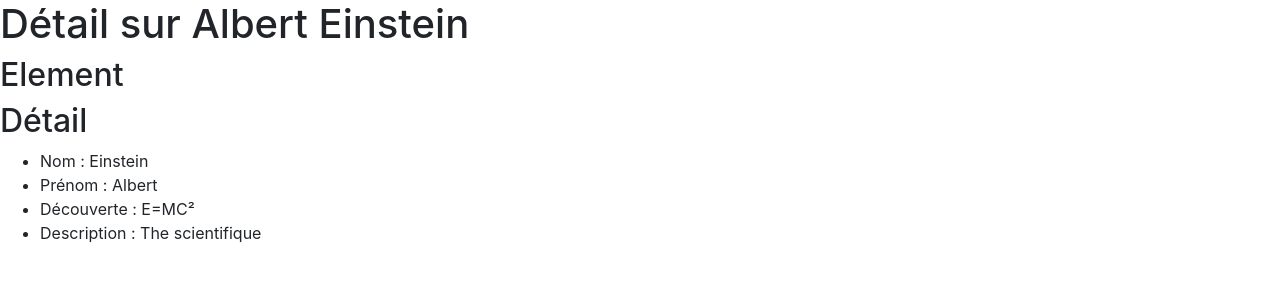
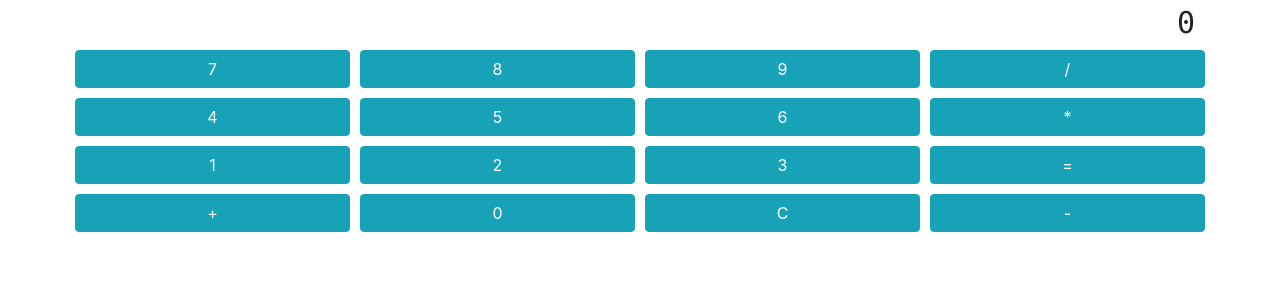
Before and after one commit to guillaume-artignan/CDPI_ANGULAR, an Angular app: page / in a window 1280 px wide. Shown: the top 300 px of the page. Built offline with nearby package versions, Linux system fonts and the light colour scheme.

Commit message:
Calculatrice

```diff
--- a/src/app/app.module.ts
+++ b/src/app/app.module.ts
@@ -4,17 +4,19 @@ import { NgModule } from '@angular/core';
 import { AppComponent } from './app.component';
 import { ArticleComponent } from './article/article.component';
 import { ScientifiquesComponent } from './scientifiques/scientifiques.component';
+import { CalcultriceComponent } from './calcultrice/calcultrice.component';
 
 @NgModule({
   declarations: [
     AppComponent,
     ArticleComponent,
-    ScientifiquesComponent
+    ScientifiquesComponent,
+    CalcultriceComponent
   ],
   imports: [
     BrowserModule
   ],
   providers: [],
-  bootstrap: [ScientifiquesComponent]
+  bootstrap: [CalcultriceComponent]
 })
 export class AppModule { }
--- /dev/null
+++ b/src/app/calcultrice/calcultrice.component.css
@@ -0,0 +1,13 @@
+button {
+    width : 100%;
+}
+
+.col-3{
+    padding : 5px;
+}
+
+.resultat{
+    font-size: 30px;
+    font-family: "Consolas", "Arial";
+    text-align: right;
+}
--- /dev/null
+++ b/src/app/calcultrice/calcultrice.component.html
@@ -0,0 +1,59 @@
+<div class="container">
+  <div class="row">
+    <div class="col-12 resultat">{{resultat}}</div>
+  </div>
+  <div class="row">
+    <div class="col-3">
+      <button (click)="presse($event,7)" class="btn btn-info">7</button>
+    </div>
+    <div class="col-3">
+      <button (click)="presse($event,8)" class="btn btn-info">8</button>
+    </div>
+    <div class="col-3">
+        <button (click)="presse($event,9)" class="btn btn-info">9</button>
+    </div>
+    <div class="col-3">
+        <button (click)="presse($event,'/')" class="btn btn-info">/</button></div>
+
+    <div class="col-3">
+        <button (click)="presse($event,4)" class="btn btn-info">4</button></div>
+
+    <div class="col-3">
+        <button (click)="presse($event,5)" class="btn btn-info">5</button>
+    </div>
+
+    <div class="col-3">
+        <button (click)="presse($event,6)" class="btn btn-info">6</button>
+    </div>
+
+    <div class="col-3">
+        <button (click)="presse($event,'*')" class="btn btn-info">*</button>
+    </div>
+
+    <div class="col-3">
+        <button (click)="presse($event,1)" class="btn btn-info">1</button>
+    </div>
+
+    <div (click)="presse($event,2)" class="col-3">
+        <button class="btn btn-info">2</button>
+    </div>
+
+    <div class="col-3">
+        <button (click)="presse($event,3)" class="btn btn-info">3</button>
+    </div>
+
+    <div class="col-3">
+        <button (click)="egal($event)" class="btn btn-info">=</button></div>
+
+    <div class="col-3">
+        <button (click)="presse($event,'+')" class="btn btn-info">+</button>
+    </div>
+
+    <div class="col-3"><button (click)="presse($event,0)" class="btn btn-info">0</button></div>
+
+    <div class="col-3"><button (click)="nettoie($event)" class="btn btn-info">C</button></div>
+
+    <div class="col-3"><button (click)="presse($event,'-')" class="btn btn-info">-</button></div>
+  </div>
+  <div></div>
+</div>
--- /dev/null
+++ b/src/app/calcultrice/calcultrice.component.ts
@@ -0,0 +1,35 @@
+import { Component, OnInit } from '@angular/core';
+
+@Component({
+  selector: 'app-root',
+  templateUrl: './calcultrice.component.html',
+  styleUrls: ['./calcultrice.component.css']
+})
+export class CalcultriceComponent implements OnInit {
+
+  resultat = "0";
+
+  constructor() { }
+
+  ngOnInit(): void {
+  }
+
+  egal(){
+    try{
+      this.resultat = ""+eval(this.resultat);
+    } catch (e){
+      this.resultat = "Err";
+    }
+  }
+
+  nettoie(){
+    this.resultat = "0";
+  }
+
+  presse(e,touche){
+    if (this.resultat=="0" || this.resultat=="Err")
+      this.resultat=""+touche;
+    else this.resultat+=""+touche;
+  }
+
+}
```
Also changed, not shown: 1 other file (tests, documents, lock files or other folders).
